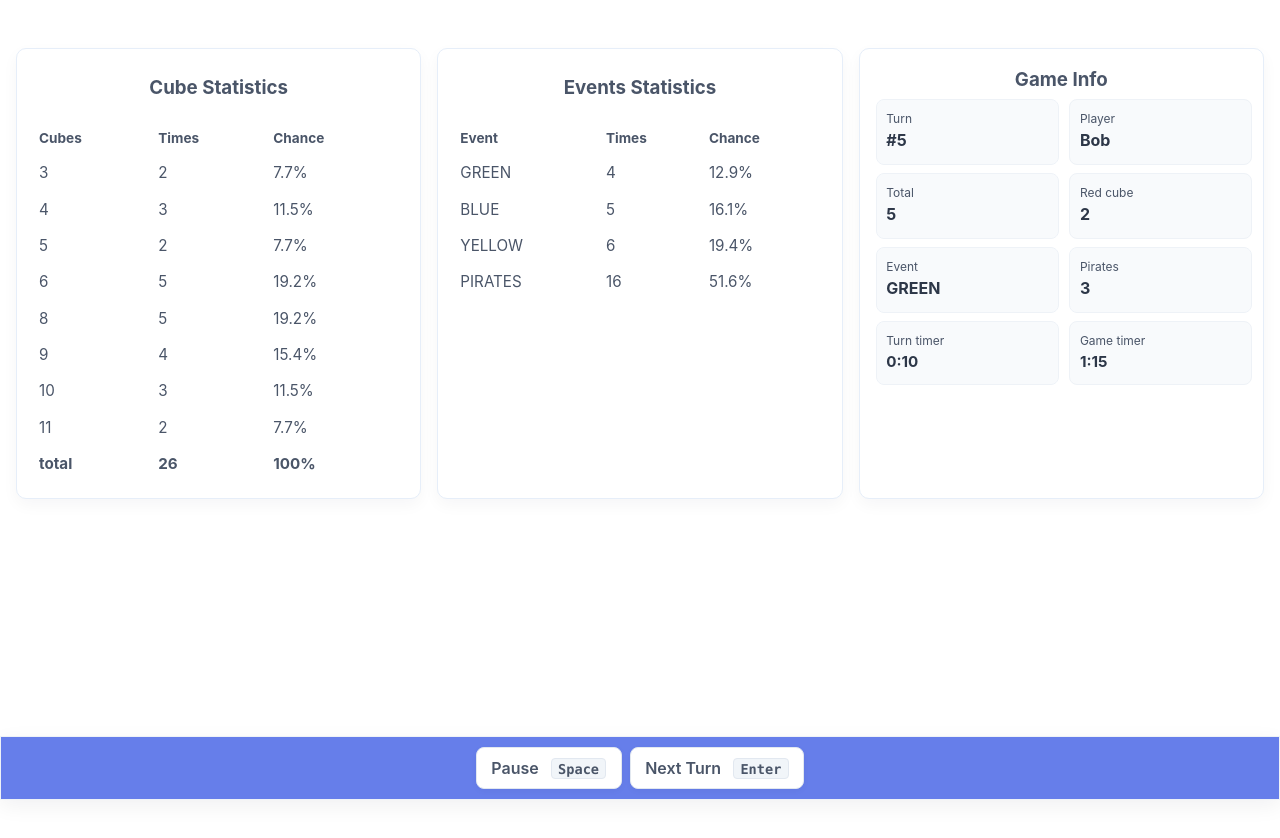
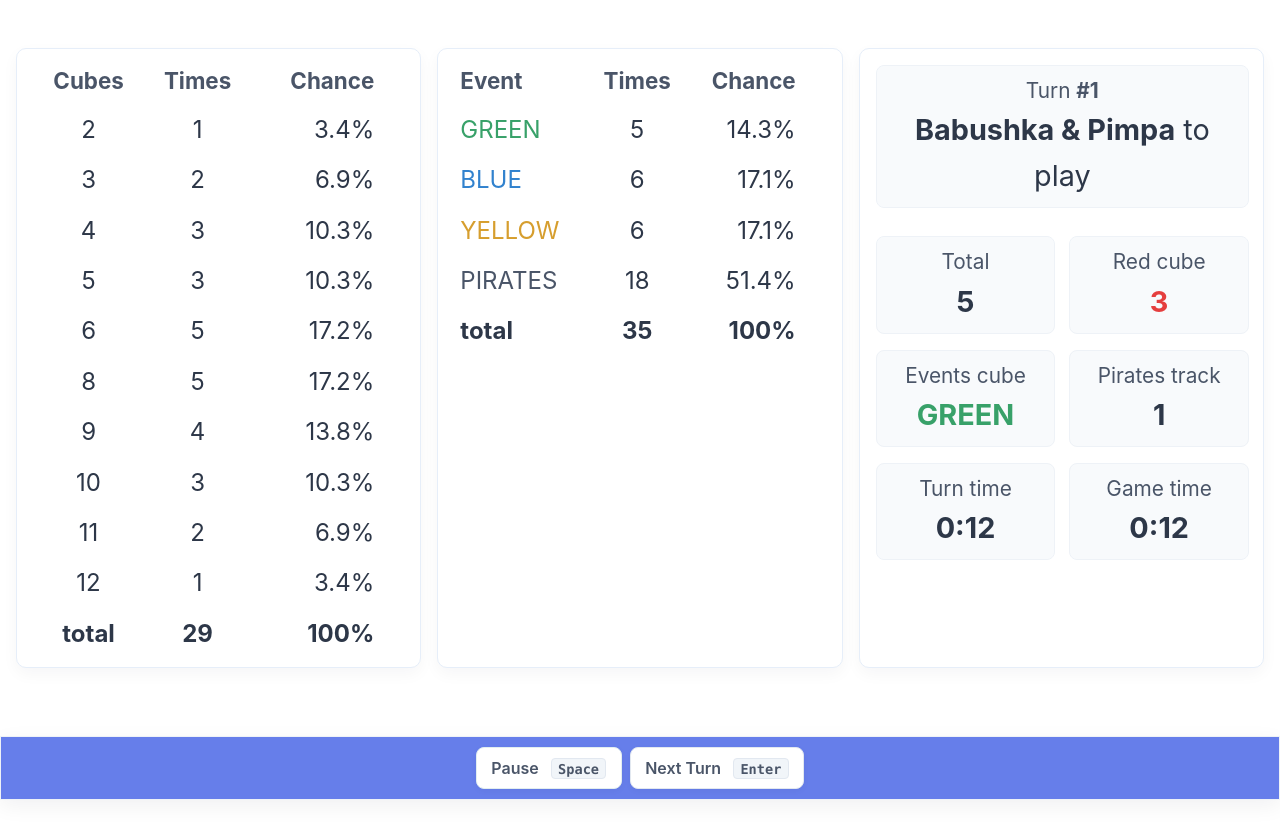
Before and after one commit to tallavi/catan-web, a React (Vite) app: page / in a window 1280 px wide. Shown: the top 838 px of the page. Built offline with nearby package versions, Linux system fonts and the light colour scheme.

Commit message:
more UI tweaks

```diff
--- a/src/components/CubeStatistics.tsx
+++ b/src/components/CubeStatistics.tsx
@@ -23,14 +23,13 @@ export const CubeStatistics: React.FC<CubeStatisticsProps> = ({
 
   return (
     <div className={className}>
-      <h3 className="card-title">Cube Statistics</h3>
       <div className="table-wrapper">
         <table className="cube-stats">
           <thead>
             <tr>
-              <th>Cubes</th>
-              <th>Times</th>
-              <th>Chance</th>
+              <th className="text-center">Cubes</th>
+              <th className="text-center">Times</th>
+              <th className="text-right">Chance</th>
             </tr>
           </thead>
           <tbody>
@@ -41,22 +40,24 @@ export const CubeStatistics: React.FC<CubeStatisticsProps> = ({
                 const c = counts[t]
                 return (
                   <tr key={k}>
-                    <td>{t}</td>
-                    <td>{c}</td>
-                    <td>{((c / totalCombos) * 100).toFixed(1)}%</td>
+                    <td className="text-center">{t}</td>
+                    <td className="text-center">{c}</td>
+                    <td className="text-right">
+                      {((c / totalCombos) * 100).toFixed(1)}%
+                    </td>
                   </tr>
                 )
               })}
           </tbody>
           <tfoot>
             <tr>
-              <td>
+              <td className="text-center">
                 <b>total</b>
               </td>
-              <td>
+              <td className="text-center">
                 <b>{possibleResults.length}</b>
               </td>
-              <td>
+              <td className="text-right">
                 <b>100%</b>
               </td>
             </tr>
--- a/src/components/EventsStatistics.tsx
+++ b/src/components/EventsStatistics.tsx
@@ -24,26 +24,53 @@ export const EventsStatistics: React.FC<EventsStatisticsProps> = ({
 
   const total = possibleEvents.length || 1
 
+  const eventResultByName: Record<string, EventsCubeResult> = {
+    GREEN: EventsCubeResult.GREEN,
+    BLUE: EventsCubeResult.BLUE,
+    YELLOW: EventsCubeResult.YELLOW,
+    PIRATES: EventsCubeResult.PIRATES,
+  }
+
   return (
     <div className={className}>
-      <h3 className="card-title">Events Statistics</h3>
       <table className="events-stats">
         <thead>
           <tr>
-            <th>Event</th>
-            <th>Times</th>
-            <th>Chance</th>
+            <th className="text-left">Event</th>
+            <th className="text-center">Times</th>
+            <th className="text-right">Chance</th>
           </tr>
         </thead>
         <tbody>
           {Object.keys(counts).map(k => (
             <tr key={k} className={counts[k] === 0 ? 'depleted' : ''}>
-              <td>{k}</td>
-              <td>{counts[k]}</td>
-              <td>{((counts[k] / total) * 100).toFixed(1)}%</td>
+              <td
+                className={`text-left ${EventsCubeResult.getColorClass(
+                  eventResultByName[k]
+                )}`}
+              >
+                {k}
+              </td>
+              <td className="text-center">{counts[k]}</td>
+              <td className="text-right">
+                {((counts[k] / total) * 100).toFixed(1)}%
+              </td>
             </tr>
           ))}
         </tbody>
+        <tfoot>
+          <tr>
+            <td className="text-left">
+              <b>total</b>
+            </td>
+            <td className="text-center">
+              <b>{possibleEvents.length}</b>
+            </td>
+            <td className="text-right">
+              <b>100%</b>
+            </td>
+          </tr>
+        </tfoot>
       </table>
     </div>
   )
--- a/src/components/NormalView.tsx
+++ b/src/components/NormalView.tsx
@@ -35,16 +35,14 @@ export const NormalView: React.FC<NormalViewProps> = ({
         </div>
 
         <div className="card info-card">
-          <h3 className="card-title">Game Info</h3>
           <div className="info-grid">
-            <div className="info-cell">
-              <div className="info-label">Turn</div>
-              <div className="info-value">#{gameState.currentTurnNumber}</div>
-            </div>
-
-            <div className="info-cell">
-              <div className="info-label">Player</div>
-              <div className="info-value">{currentPlayer}</div>
+            <div className="info-cell span-2">
+              <div className="info-label text-center">
+                Turn <b>#{gameState.currentTurnNumber}</b>
+              </div>
+              <div className="info-value current-player">
+                <b>{currentPlayer}</b> to play
+              </div>
             </div>
 
             <div className="info-cell">
@@ -54,23 +52,31 @@ export const NormalView: React.FC<NormalViewProps> = ({
 
             <div className="info-cell">
               <div className="info-label">Red cube</div>
-              <div className="info-value">{lastTurn?.cubes.redCube ?? '-'}</div>
+              <div className="info-value text-red">
+                {lastTurn?.cubes.redCube ?? '-'}
+              </div>
             </div>
 
             <div className="info-cell">
-              <div className="info-label">Event</div>
-              <div className="info-value">
+              <div className="info-label">Events cube</div>
+              <div
+                className={`info-value ${
+                  lastTurn
+                    ? EventsCubeResult.getColorClass(lastTurn.eventsCube)
+                    : ''
+                }`}
+              >
                 {lastTurn ? EventsCubeResult.getName(lastTurn.eventsCube) : '-'}
               </div>
             </div>
 
             <div className="info-cell">
-              <div className="info-label">Pirates</div>
+              <div className="info-label">Pirates track</div>
               <div className="info-value">{gameState.piratesTrack}</div>
             </div>
 
             <div className="info-cell">
-              <div className="info-label">Turn timer</div>
+              <div className="info-label">Turn time</div>
               <Timer
                 className="small-timer"
                 durationSeconds={gameState.getLastTurnDuration()}
@@ -79,7 +85,7 @@ export const NormalView: React.FC<NormalViewProps> = ({
             </div>
 
             <div className="info-cell">
-              <div className="info-label">Game timer</div>
+              <div className="info-label">Game time</div>
               <Timer
                 className="small-timer"
                 durationSeconds={gameState.calculateTotalGameDuration()}
--- a/src/components/game.css
+++ b/src/components/game.css
@@ -101,21 +101,20 @@ table {
 }
 .cube-stats th,
 .events-stats th {
-  text-align: left;
   padding: 6px;
   color: var(--muted);
-  font-size: 0.85rem;
+  font-size: 1.4rem;
 }
 .cube-stats td,
 .events-stats td {
   padding: 6px;
-  color: var(--muted);
-  font-size: 0.95rem;
+  /* color: var(--muted); */
+  font-size: 1.5rem;
 }
-.cube-stats tr.depleted td,
+/* .cube-stats tr.depleted td,
 .events-stats tr.depleted td {
   opacity: 0.45;
-}
+} */
 
 /* color classes from renderer */
 .text-red {
@@ -129,6 +128,9 @@ table {
 }
 .text-blue {
   color: var(--blue);
+}
+.text-muted {
+  color: var(--muted);
 }
 .text-bold {
   color: var(--bold);
@@ -178,7 +180,7 @@ table {
 
 .card {
   background: var(--panel);
-  padding: 1rem;
+  padding: 0.5rem 1rem 0.5rem 1rem;
   border-radius: 10px;
   border: 1px solid #e6eef9;
   box-shadow: 0 6px 16px rgba(16, 24, 40, 0.04);
@@ -192,37 +194,48 @@ table {
   color: var(--muted);
 }
 
+/* .events-card,
+.cubes-card {
+  padding-right: 5rem;
+} */
+
 .card .card-content {
-  margin-top: 0.5rem;
+  padding-right: 1.5rem;
 }
 
 /* Info grid inside the right-most card */
+.info-card {
+  justify-content: top;
+}
+
 .info-grid {
   display: grid;
   grid-template-columns: repeat(2, 1fr);
-  grid-template-rows: repeat(4, 1fr);
+  /* grid-template-rows: repeat(4, 1fr); */
   column-gap: 2rem;
-  row-gap: 0.5rem;
-  height: 50%; /* keep the grid height as requested */
-  align-content: center; /* center the grid vertically within the card */
+  row-gap: 1rem;
   width: calc(
     100% - 1rem
   ); /* take full width of the right card minus right margin */
+  margin-top: 0.5rem;
   margin-right: 1rem;
-  margin-top: 1.5rem;
+}
+
+.info-grid > .info-cell:first-child {
+  margin-bottom: 0.75rem;
 }
 
 .info-cell {
   background: #f8fafc;
   border: 1px solid #eef2f7;
-  padding: 0.6rem;
+  padding: 0.5rem 0.5rem 0.5rem 0.5rem;
   border-radius: 8px;
   display: flex;
   flex-direction: column;
   justify-content: center;
   align-items: stretch; /* stretch to full cell width */
   color: var(--bold);
-  width: 100%;
+  width: calc(100% - 0rem);
 }
 
 .info-cell.empty {
@@ -255,21 +268,30 @@ table {
 }
 
 .info-label {
+  text-align: center;
   color: var(--muted);
-  font-size: 0.75rem;
+  font-size: 1.3rem;
 }
 
 .info-value {
-  color: var(--bold);
+  text-align: center;
+  /* color: var(--bold); */
+  font-size: 1.8rem;
   font-weight: 700;
 }
 
+.current-player {
+  font-weight: 400;
+}
+
 .timer-item .timer-label {
-  font-size: 0.7rem;
+  text-align: center;
+  font-size: 1.8rem;
 }
 
 .small-timer .timer-value {
-  font-size: 0.95rem;
+  text-align: center;
+  font-size: 1.8rem;
 }
 
 .action-bar {
@@ -299,7 +321,7 @@ table {
 .action-bar button.primary {
   background: #ffffff;
   color: var(--muted);
-  border: 1px solid #e2e8f0;
+  border: 1px solid #e2eef0;
   box-shadow: 0 2px 6px rgba(16, 24, 40, 0.04);
 }
 
@@ -341,6 +363,18 @@ table {
   }
 }
 
-.card-title {
+.text-left {
+  text-align: left;
+}
+
+.text-center {
   text-align: center;
 }
+
+.text-right {
+  text-align: right;
+}
+
+.info-cell.span-2 {
+  grid-column: span 2;
+}
--- a/src/core/types/index.ts
+++ b/src/core/types/index.ts
@@ -59,7 +59,7 @@ export class EventsCubeResult {
       case 6:
         return EventsCubeResult.PIRATES
       default:
-        throw new Error(`Invalid face number: ${n}. Must be 1-6.`)
+        throw new Error(`Invalid face number: \${n}. Must be 1-6.`)
     }
   }
 
@@ -70,6 +70,24 @@ export class EventsCubeResult {
     const entries = Object.entries(this) as [string, number][]
     const entry = entries.find(([, value]) => value === result)
     return entry ? entry[0] : 'UNKNOWN'
+  }
+
+  /**
+   * Get the CSS class for an EventsCubeResult
+   */
+  static getColorClass(result: EventsCubeResult): string {
+    switch (result) {
+      case EventsCubeResult.GREEN:
+        return 'text-green'
+      case EventsCubeResult.BLUE:
+        return 'text-blue'
+      case EventsCubeResult.YELLOW:
+        return 'text-yellow'
+      case EventsCubeResult.PIRATES:
+        return 'text-muted'
+      default:
+        return ''
+    }
   }
 }
 
--- a/src/mocks/mockGameState.ts
+++ b/src/mocks/mockGameState.ts
@@ -3,7 +3,7 @@ import type { GameSaveData } from '../core'
 
 // Static mock game save data for development and static UI views
 export const mockGameSaveData: GameSaveData = {
-  players: ['Alice', 'Bob', 'Carol'],
+  players: ['Babushka & Pimpa', 'Bob', 'Carol'],
   // Example of blocked totals (these totals will be removed from initial cube pool)
   blockedResults: [7],
   gameTurns: [
@@ -14,35 +14,49 @@ export const mockGameSaveData: GameSaveData = {
       eventsCube: EventsCubeResult.GREEN,
       turnDuration: 12,
     },
-    {
-      turnNumber: 2,
-      playerIndex: 1,
-      cubes: new CubesResult(6, 6), // total 12
-      eventsCube: EventsCubeResult.PIRATES,
-      turnDuration: 20,
-    },
-    {
-      turnNumber: 3,
-      playerIndex: 2,
-      cubes: new CubesResult(1, 1), // total 2
-      eventsCube: EventsCubeResult.BLUE,
-      turnDuration: 8,
-    },
-    {
-      turnNumber: 4,
-      playerIndex: 0,
-      // Predetermined - simulate a manual correction/input which bypasses pool validation
-      cubes: new CubesResult(6, 6, true),
-      eventsCube: EventsCubeResult.PIRATES,
-      turnDuration: 25,
-    },
-    {
-      turnNumber: 5,
-      playerIndex: 1,
-      cubes: new CubesResult(3, 2), // total 5
-      eventsCube: EventsCubeResult.GREEN,
-      turnDuration: 10,
-    },
+    // {
+    //   turnNumber: 2,
+    //   playerIndex: 1,
+    //   cubes: new CubesResult(6, 6), // total 12
+    //   eventsCube: EventsCubeResult.PIRATES,
+    //   turnDuration: 20,
+    // },
+    // {
+    //   turnNumber: 3,
+    //   playerIndex: 2,
+    //   cubes: new CubesResult(1, 1), // total 2
+    //   eventsCube: EventsCubeResult.BLUE,
+    //   turnDuration: 8,
+    // },
+    // {
+    //   turnNumber: 4,
+    //   playerIndex: 0,
+    //   // Predetermined - simulate a manual correction/input which bypasses pool validation
+    //   cubes: new CubesResult(6, 6, true),
+    //   eventsCube: EventsCubeResult.PIRATES,
+    //   turnDuration: 25,
+    // },
+    // {
+    //   turnNumber: 5,
+    //   playerIndex: 1,
+    //   cubes: new CubesResult(3, 2), // total 5
+    //   eventsCube: EventsCubeResult.GREEN,
+    //   turnDuration: 10,
+    // },
+    // {
+    //   turnNumber: 6,
+    //   playerIndex: 2,
+    //   cubes: new CubesResult(6, 5), // total 11
+    //   eventsCube: EventsCubeResult.GREEN,
+    //   turnDuration: 10,
+    // },
+    // {
+    //   turnNumber: 7,
+    //   playerIndex: 0,
+    //   cubes: new CubesResult(5, 6), // total 11
+    //   eventsCube: EventsCubeResult.GREEN,
+    //   turnDuration: 10,
+    // },
   ],
 }
 
```
